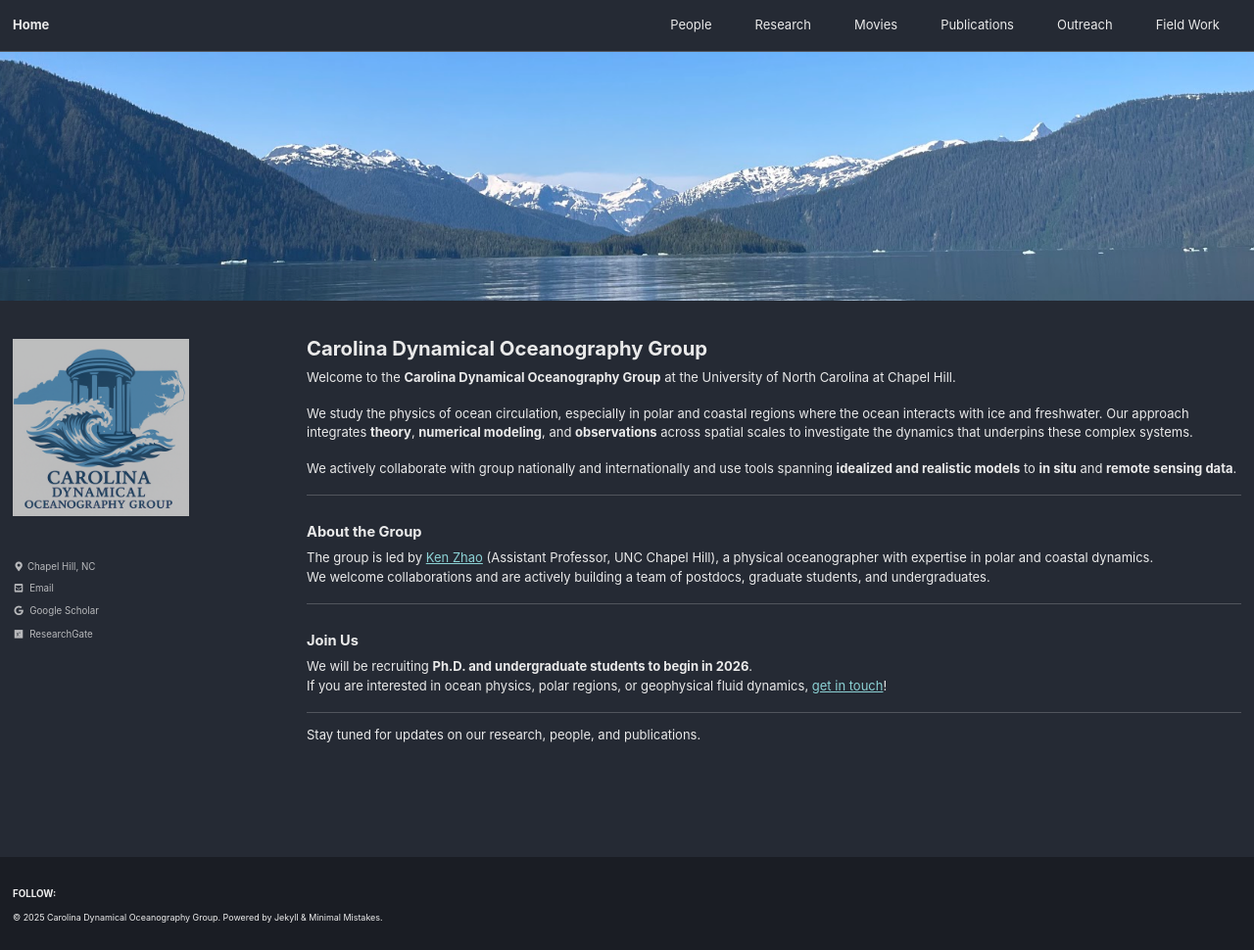
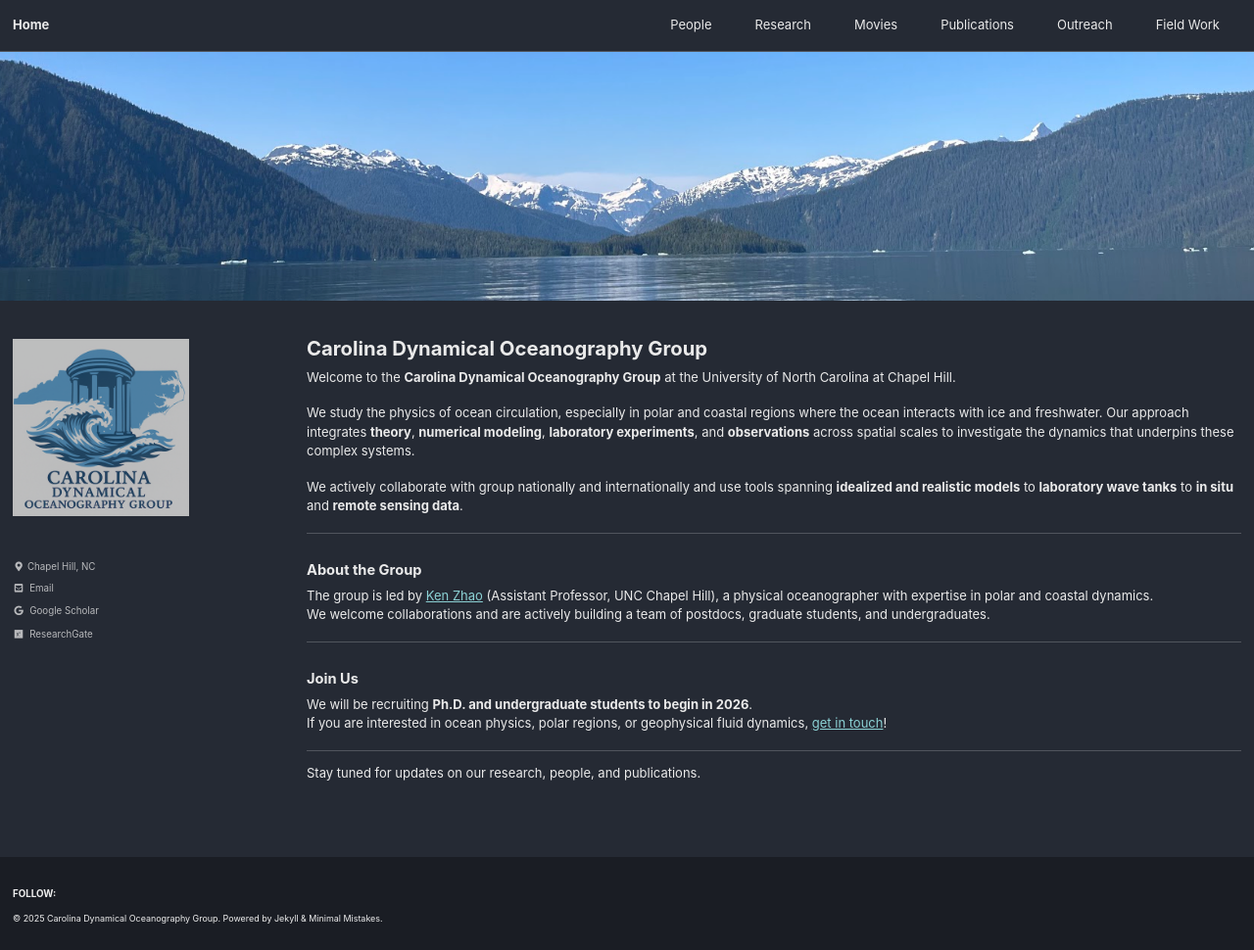
Before and after one commit to unc-ocean-dynamics/unc-ocean-dynamics.github.io, a Jekyll site: the page built from index.md, in a window 1280 px wide and 970 px high. Shown: the whole window at 98% size. Built offline with Jekyll 4.4.1, drawn with Linux system fonts in a browser that asks for light colours; cached includes are drawn as plain includes.

Commit message:
Update index.md

```diff
--- a/index.md
+++ b/index.md
@@ -9,9 +9,9 @@ author_profile: true
 
 Welcome to the **Carolina Dynamical Oceanography Group** at the University of North Carolina at Chapel Hill.
 
-We study the physics of ocean circulation, especially in polar and coastal regions where the ocean interacts with ice and freshwater. Our approach integrates **theory**, **numerical modeling**, and **observations** across spatial scales to investigate the dynamics that underpins these complex systems.
+We study the physics of ocean circulation, especially in polar and coastal regions where the ocean interacts with ice and freshwater. Our approach integrates **theory**, **numerical modeling**, **laboratory experiments**, and **observations** across spatial scales to investigate the dynamics that underpins these complex systems.
 
-We actively collaborate with group nationally and internationally and use tools spanning **idealized and realistic models** to **in situ** and **remote sensing data**.
+We actively collaborate with group nationally and internationally and use tools spanning **idealized and realistic models** to **laboratory wave tanks** to **in situ** and **remote sensing data**.
 
 ---
 
```
